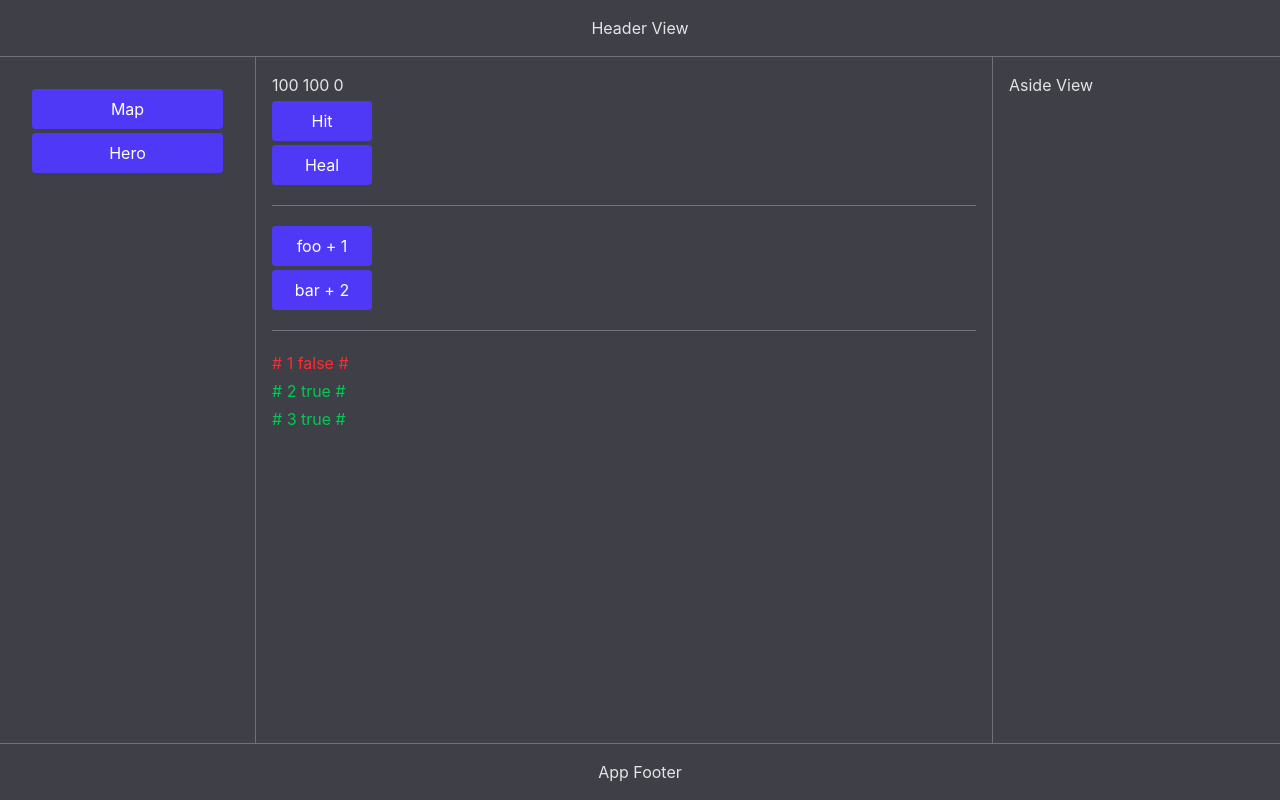
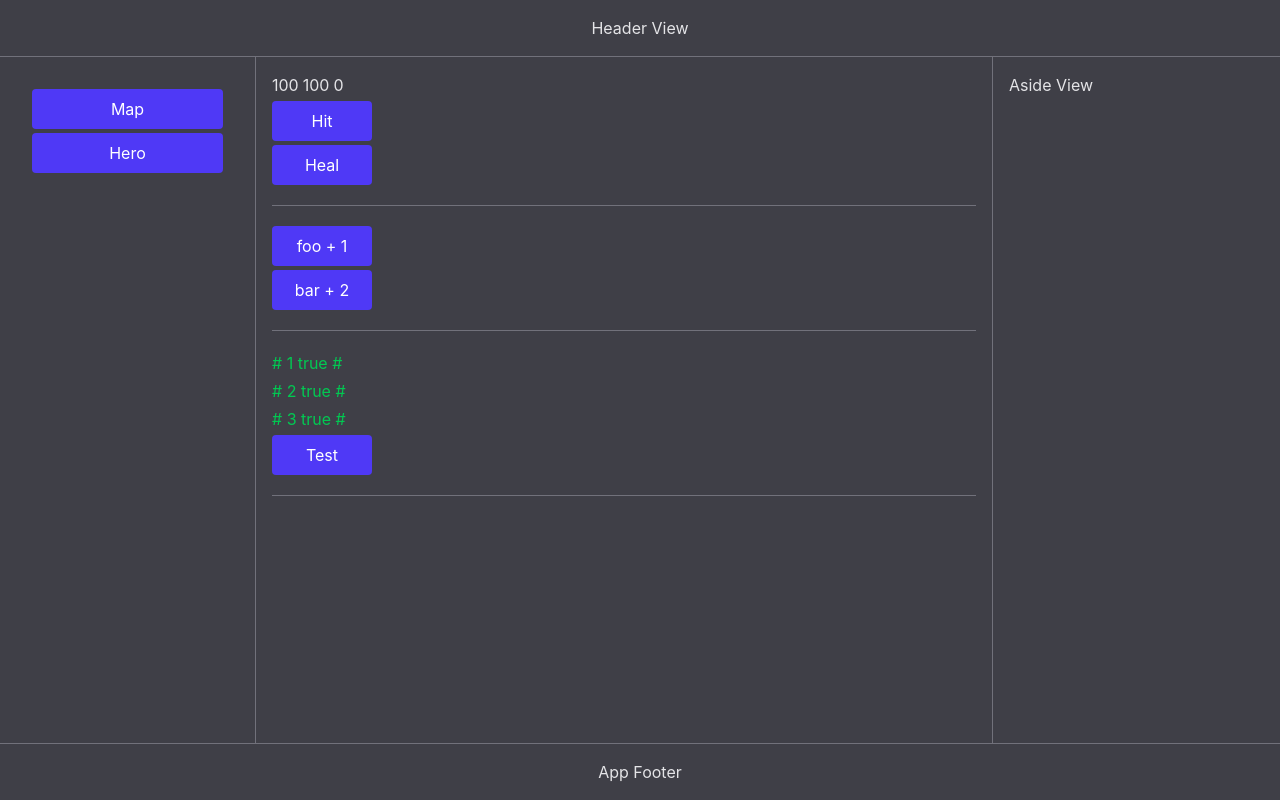
Before and after one commit to trudoholic/rogue-ts, a React (Vite) app: page / in a window 1280 px wide. Both pictures are taken after a click on the button "Hero". Built offline with nearby package versions, Linux system fonts and the light colour scheme.

Commit message:
testQuest

```diff
--- a/src/components/UnitView.tsx
+++ b/src/components/UnitView.tsx
@@ -3,8 +3,11 @@ import {useUnitsStore} from "../store/useUnitsStore"
 import {useGameStatStore} from "../store/useGameStatStore"
 import {useQuestStore} from "../store/useQuestStore"
 
+let questCnt = 0n
+
 function UnitView() {
   const quests = useQuestStore(s => s.quests)
+  const updateQuest = useQuestStore(s => s.updateQuest)
 
   const gameStat = useGameStatStore(s => s.gameStat)
   const gameStatList = Object.entries(gameStat)
@@ -43,6 +46,10 @@ function UnitView() {
     incCnt()
   }
 
+  function testQuest() {
+    updateQuest(++ questCnt, {active: false})
+  }
+
   return (
     <div className="flex flex-col gap-1">
       {
@@ -77,6 +84,9 @@ function UnitView() {
           </div>
         ))
       }
+      <button className={'btn-primary w-25'} onClick={testQuest}>Test</button>
+      <hr className="border-zinc-500 my-4" />
+
     </div>
 
   )
--- a/src/store/useQuestStore.ts
+++ b/src/store/useQuestStore.ts
@@ -1,14 +1,14 @@
 import { create } from 'zustand'
 
 type TQuest = {
-  id: number
+  id: bigint
   active: boolean
 }
 
 const questList: TQuest[] = [
-  {id: 1, active: false},
-  {id: 2, active: true},
-  {id: 3, active: true},
+  {id: 1n, active: true},
+  {id: 2n, active: true},
+  {id: 3n, active: true},
 ]
 
 const initialState = {
@@ -18,7 +18,7 @@ const initialState = {
 type QuestsState = typeof initialState
 
 interface QuestsActions {
-  updateQuest: (idx: number, payload: Partial<TQuest>) => void
+  updateQuest: (idx: bigint, payload: Partial<TQuest>) => void
 }
 
 export const useQuestStore = create<QuestsState & QuestsActions>(
@@ -26,7 +26,7 @@ export const useQuestStore = create<QuestsState & QuestsActions>(
     ...initialState,
 
     updateQuest: (idx, payload) => set((state) => (
-      {quests: state.quests.map((quest, i) => (idx === i? {...quest, ...payload}: quest))}
+      {quests: state.quests.map(quest => (idx === quest.id? {...quest, ...payload}: quest))}
     )),
   })
 )
```
